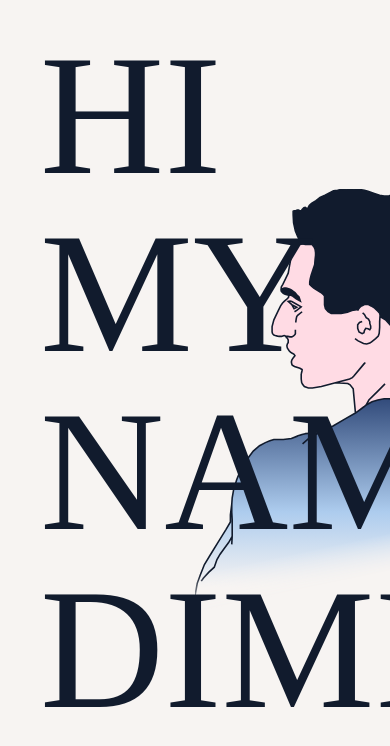
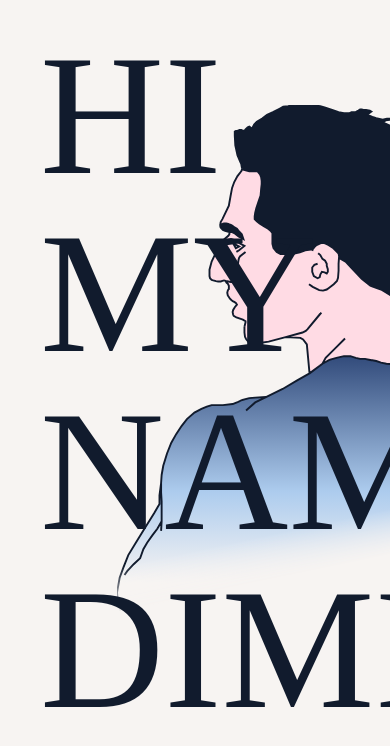
Before and after one commit to mitso2005/Dimitri_Portfolio_v2, a React (Vite) app: page / in a window 390 px wide. Shown: the part 106-852 px from the top of the page. Built offline with nearby package versions, Linux system fonts and the light colour scheme; a web font is replaced by a local one.

Commit message:
added hero image with scaling for different screen sizes

```diff
--- a/src/App.css
+++ b/src/App.css
@@ -7,9 +7,25 @@
 
 .hero-image {
   position: fixed;
+  right: -10%;
   top: 60%;
   transform: translateY(-50%);
-  height: 90vh;
+  height: 100vh;
   width: auto;
   pointer-events: none;
+  z-index: -1;
 }
+
+@media (max-width: 768px) {
+  .hero-image {
+    display: block;
+    height: auto;
+    width: auto;
+    min-width: 120vw;
+    min-height: 150vh;
+    right: -50vw;
+    top: -20vh;
+    transform: none;
+    z-index: -1;
+  }
+}
```
